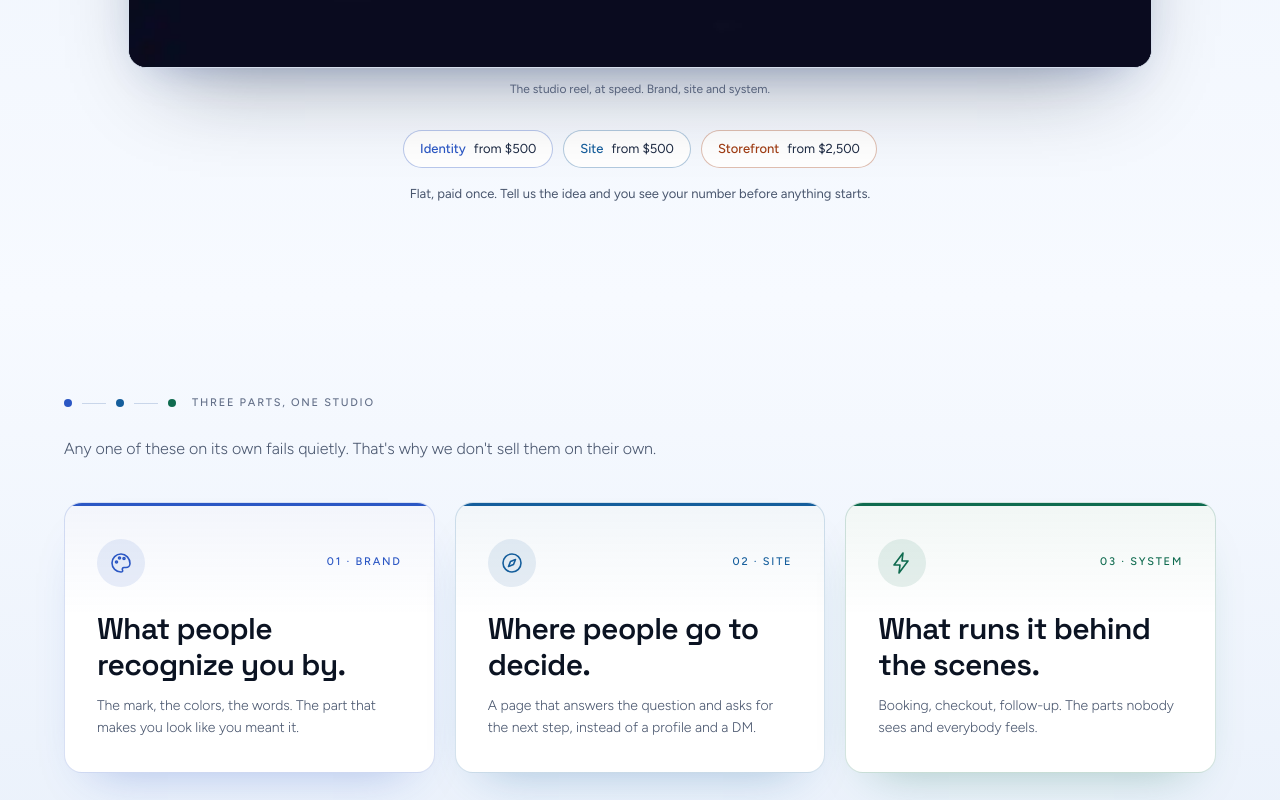
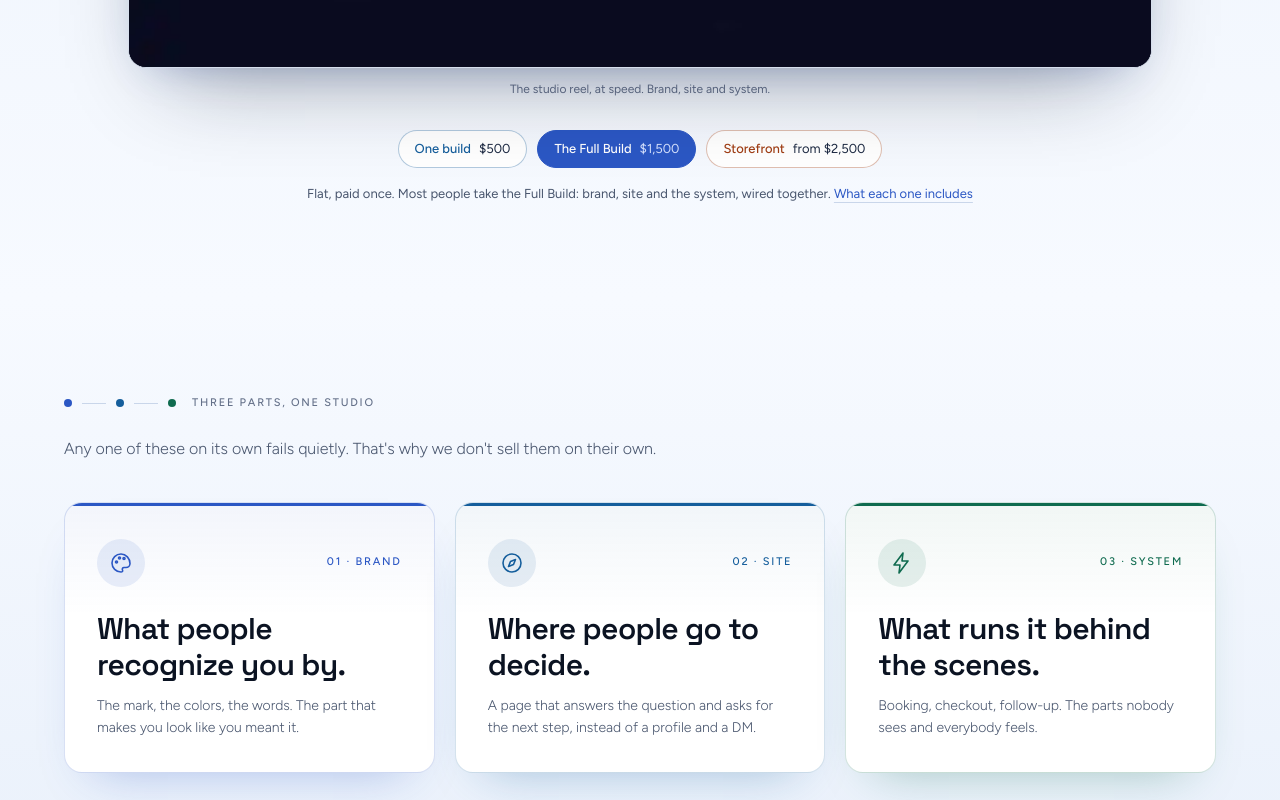
Before and after one commit to dennymypenny/flowzone-ai, a Next.js app: page / in a window 1280 px wide. Shown: the part 1940-2740 px from the top of the page. Built offline with nearby package versions, Linux system fonts and the light colour scheme.

Commit message:
Reconcile the prices with /pricing: The Full Build at $1,500 leads the builds section and the price ladder under the reel, single builds read $500 not from $500, FAQ drops the three-packages and Scale wording, and the ticket note prints twice instead of four times

```diff
--- a/src/app/components/PitchPath.tsx
+++ b/src/app/components/PitchPath.tsx
@@ -16,7 +16,7 @@ const PATHS = [
     title: "That is a brand problem, not a you problem.",
     body: "Your work is fine. The mark, the colors and the words around it are not doing their job, so every first impression starts from zero. The Identity Build fixes the first impression once, and everything you post after it compounds.",
     build: "The Identity Build",
-    from: "From $500",
+    from: "$500",
     href: "/intake?build=identity",
   },
   {
@@ -26,7 +26,7 @@ const PATHS = [
     title: "People check the link before they trust you.",
     body: "If the link is outdated or a bio page, the decision is made before you ever hear about it. The Site Build is one page that answers the question and asks for the next step, instead of a profile and a DM.",
     build: "The Site Build",
-    from: "From $500",
+    from: "$500",
     href: "/intake?build=site",
   },
   {
@@ -46,7 +46,7 @@ const PATHS = [
     title: "The busywork is the growth cap.",
     body: "Follow-ups, booking, invoicing. Each one is small and together they eat the week. The Engine Build wires them to run on their own, so the hours go back to the work people actually pay you for.",
     build: "The Engine Build",
-    from: "From $500",
+    from: "$500",
     href: "/intake?build=engine",
   },
   {
--- a/src/app/page.tsx
+++ b/src/app/page.tsx
@@ -252,25 +252,33 @@ export default function Home() {
             </p>
           </div>
 
-          <div className="mt-8 flex flex-wrap items-center justify-center gap-2.5">
+          {/* The price ladder, the same three numbers /pricing sells. */}
+          <div className="mt-8 flex flex-wrap items-stretch justify-center gap-2.5">
             {[
-              { w: "Identity", p: "from $500", c: "#2B57C4", h: "/intake?build=identity" },
-              { w: "Site", p: "from $500", c: "#155E9C", h: "/intake?build=site" },
-              { w: "Storefront", p: "from $2,500", c: "#A03D14", h: "/intake?build=storefront" },
+              { w: "One build", p: "$500", c: "#155E9C", h: "/intake", best: false },
+              { w: "The Full Build", p: "$1,500", c: "#2B57C4", h: "/intake?build=full", best: true },
+              { w: "Storefront", p: "from $2,500", c: "#A03D14", h: "/intake?build=storefront", best: false },
             ].map((x) => (
               <Link
                 key={x.w}
                 href={x.h}
-                className="inline-flex items-center gap-2 rounded-full border bg-white px-4 py-2 text-[13px] transition-colors hover:bg-[#F4F7FC]"
-                style={{ borderColor: `${x.c}55` }}
+                className="inline-flex items-center gap-2 rounded-full border px-4 py-2 text-[13px] transition-colors"
+                style={
+                  x.best
+                    ? { borderColor: x.c, background: x.c, color: "#FFFFFF" }
+                    : { borderColor: `${x.c}55`, background: "#FFFFFF" }
+                }
               >
-                <span className="font-medium" style={{ color: x.c }}>{x.w}</span>
-                <span className="text-[#1C2942]">{x.p}</span>
+                <span className="font-medium" style={x.best ? undefined : { color: x.c }}>{x.w}</span>
+                <span style={x.best ? { color: "#D6E2FF" } : { color: "#1C2942" }}>{x.p}</span>
               </Link>
             ))}
           </div>
           <p className="mt-4 text-[13px] text-[#49566E]">
-            Flat, paid once. Tell us the idea and you see your number before anything starts.
+            Flat, paid once. Most people take the Full Build: brand, site and the system, wired together.{" "}
+            <Link href="/pricing" className="text-[#2B57C4] underline decoration-[#C9D6EA] underline-offset-4">
+              What each one includes
+            </Link>
           </p>
         </div>
       </section>
@@ -508,9 +516,9 @@ export default function Home() {
             <div className="md:col-span-7">
               <p className="label mb-4">Studio Services</p>
               <h2 className="display text-4xl md:text-5xl">
-                Pick what you need.
+                Take the whole thing,
                 <br />
-                We build it.
+                or pick one part.
               </h2>
             </div>
             <p className="md:col-span-5 text-ink-soft font-light leading-relaxed self-end max-w-reading">
@@ -519,6 +527,33 @@ export default function Home() {
               tell you which build fits.
             </p>
           </div>
+
+          {/* The headline offer first. It is what /pricing marks as best,
+              and it was missing from this page entirely. */}
+          <Link
+            href="/intake?build=full"
+            className="panel panel-lift group relative overflow-hidden p-6 md:p-8 mb-4 flex flex-col md:flex-row md:items-center gap-6 border-t-2 transition-all"
+            style={{ borderTopColor: "#2B57C4" }}
+          >
+            <div className="md:flex-1">
+              <p className="text-[11px] font-medium uppercase tracking-label text-accent mb-3">
+                00 · The one most people take
+              </p>
+              <h3 className="font-display text-2xl md:text-3xl leading-tight mb-2">The Full Build</h3>
+              <p className="text-sm md:text-[15px] text-ink-soft font-light leading-relaxed max-w-reading">
+                Identity, site and one working system, wired together and
+                handed over. Copy written for you, payments and forms live,
+                two rounds of revisions, 60 days of support.
+              </p>
+            </div>
+            <div className="flex items-center justify-between md:flex-col md:items-end gap-3 md:border-l md:border-rule md:pl-8">
+              <span className="font-display text-4xl">$1,500</span>
+              <span className="btn-primary">
+                Start the Full Build <span className="arrow">→</span>
+              </span>
+            </div>
+          </Link>
+
           <div className="grid sm:grid-cols-2 lg:grid-cols-4 gap-4">
             {[
               {
@@ -528,7 +563,7 @@ export default function Home() {
                 n: "01",
                 name: "The Identity Build",
                 one: "Your logo, colors and words. A brand people remember.",
-                from: "From $500",
+                from: "$500",
               },
               {
                 k: "site",
@@ -537,7 +572,7 @@ export default function Home() {
                 n: "02",
                 name: "The Site Build",
                 one: "A website that looks legit and turns visitors into customers.",
-                from: "From $500",
+                from: "$500",
               },
               {
                 k: "storefront",
@@ -555,7 +590,7 @@ export default function Home() {
                 n: "04",
                 name: "The Engine Build",
                 one: "Follow-ups, booking and invoicing that run themselves.",
-                from: "From $500",
+                from: "$500",
               },
             ].map((b) => (
               <Link
@@ -858,7 +893,6 @@ export default function Home() {
               </Link>
               <MessageUs />
             </div>
-            <TicketNote className="text-center" />
           </div>
         </div>
       </section>
@@ -922,7 +956,6 @@ export default function Home() {
               <Link href="/intake?build=small" className="btn-primary">
                 Start a ticket <span className="arrow">→</span>
               </Link>
-              <TicketNote className="md:ml-auto max-w-xs" />
             </div>
           </div>
         </div>
--- a/src/lib/process.ts
+++ b/src/lib/process.ts
@@ -7,7 +7,7 @@ export const days = [
     short: "One form, a few sentences. No discovery call, no 40 question brief.",
     title: "You tell us the idea",
     body:
-      "One form, a few sentences. No discovery call, no 40 question brief, no proposal deck. If we need something clarified we email you the same day, and if we think you need a smaller package than the one you picked we say so before you pay.",
+      "One form, a few sentences. No discovery call, no 40 question brief, no proposal deck. If we need something clarified we email you the same day, and if we think you need a smaller build than the one you picked we say so before you pay.",
     you: "15 minutes",
   },
   {
@@ -23,7 +23,7 @@ export const days = [
     short: "Real pages, real copy, real payments, real forms that land in your inbox.",
     title: "We build the real thing",
     body:
-      "Real pages, real copy, real payments, real forms that land in your inbox. Everything is built on Next.js and deployed to Vercel, which means it loads fast and does not fall over. If your package includes a system, this is when it gets wired in and tested with live data.",
+      "Real pages, real copy, real payments, real forms that land in your inbox. Everything is built on Next.js and deployed to Vercel, which means it loads fast and does not fall over. If your build includes a system, this is when it gets wired in and tested with live data.",
     you: "Nothing. Go run your business",
   },
   {
@@ -47,11 +47,11 @@ export const faqs = [
   },
   {
     q: "What if I do not like the first direction?",
-    a: "Tell us and we redo it. Revisions are included in every package, and the whole reason you see something real on day 2 rather than day 6 is so a wrong direction costs you a day instead of a week.",
+    a: "Tell us and we redo it. Revisions are included in every build, and the whole reason you see something real on day 2 rather than day 6 is so a wrong direction costs you a day instead of a week.",
   },
   {
-    q: "What if my idea does not fit one of the three packages?",
-    a: "Then it is a Scale project and we quote it flat after we understand it. Send it over either way. If it is smaller than you think, we will tell you and point you at the cheaper package.",
+    q: "What if my idea does not fit one of the builds?",
+    a: "Then we scope it together and quote it flat before you pay, the same way the Storefront works. Send it over either way. If it is smaller than you think, we will tell you and point you at the cheaper build.",
   },
   {
     q: "Why would I pay you when I could just ask AI?",
```
